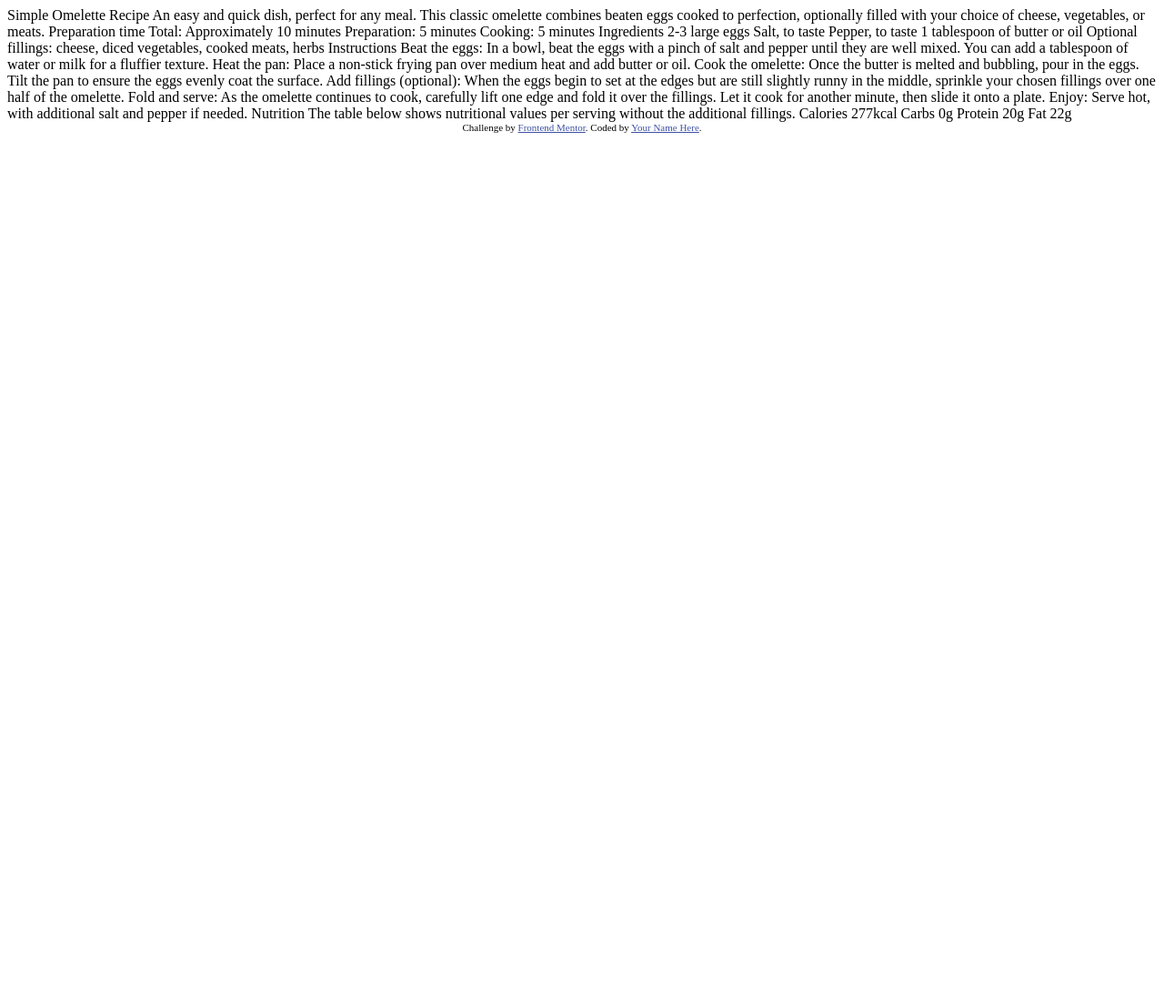
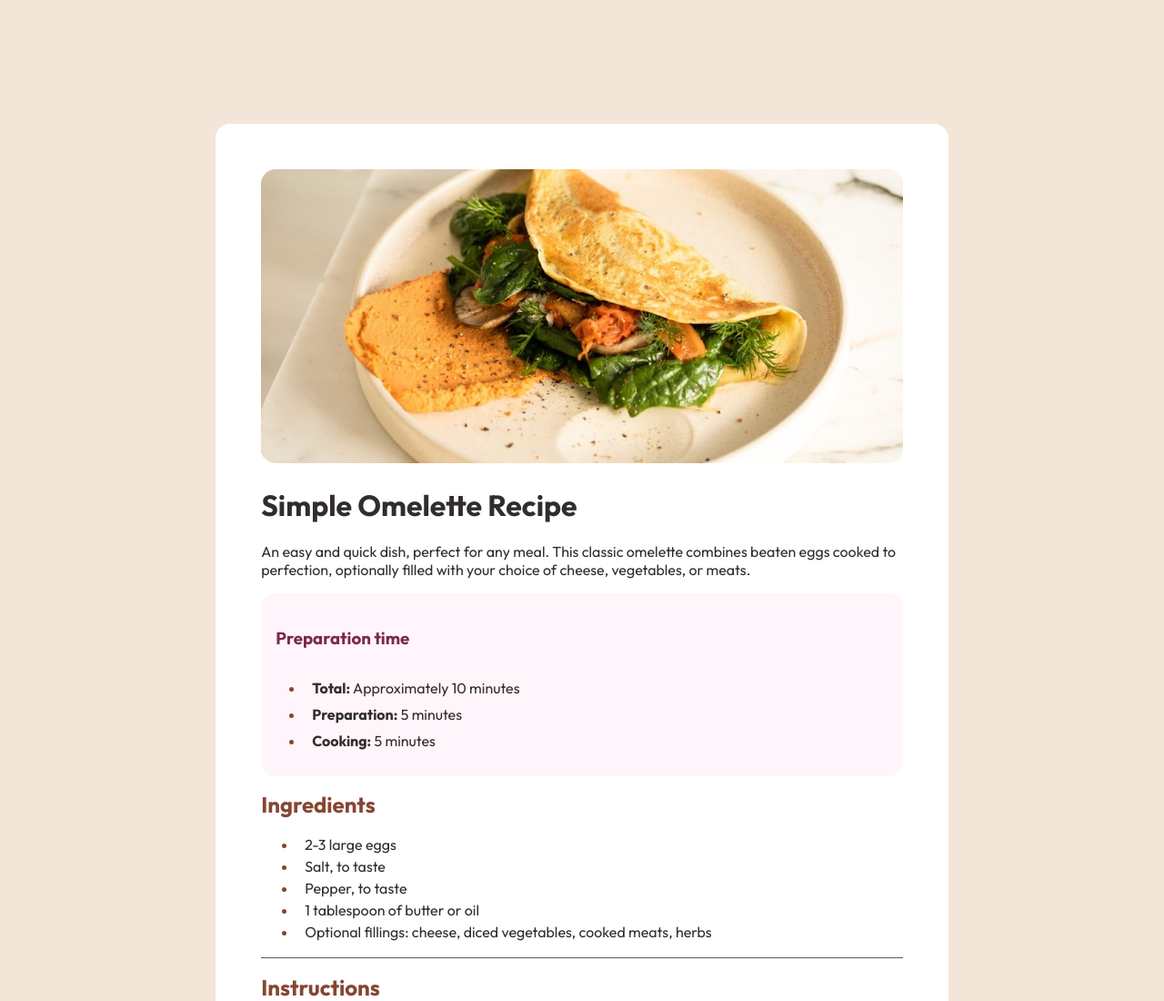
Before and after one commit to ardaacikgoz/recipe_page, a plain HTML site: page index.html in a window 1280 px wide. Shown: the top 1100 px of the page at 91% size. Before the commit the page ends 800 px from the top, so only its background shows below. Drawn offline with Linux system fonts and the light colour scheme.

Commit message:
Finished_State

```diff
--- a/index.html
+++ b/index.html
@@ -1,77 +1,160 @@
 <!DOCTYPE html>
 <html lang="en">
+
 <head>
   <meta charset="UTF-8">
-  <meta name="viewport" content="width=device-width, initial-scale=1.0"> <!-- displays site properly based on user's device -->
+  <meta name="viewport" content="width=device-width, initial-scale=1.0">
+  <!-- displays site properly based on user's device -->
 
   <link rel="icon" type="image/png" sizes="32x32" href="./assets/images/favicon-32x32.png">
 
   <title>Frontend Mentor | Recipe page</title>
 
-  <!-- Feel free to remove these styles or customise in your own stylesheet 👍 -->
-  <style>
-    .attribution { font-size: 11px; text-align: center; }
-    .attribution a { color: hsl(228, 45%, 44%); }
-  </style>
+  <link rel="preconnect" href="https://fonts.googleapis.com">
+  <link rel="preconnect" href="https://fonts.gstatic.com" crossorigin>
+  <link href="https://fonts.googleapis.com/css2?family=Young+Serif&display=swap" rel="stylesheet">
+
+
+  <link rel="preconnect" href="https://fonts.googleapis.com">
+  <link rel="preconnect" href="https://fonts.gstatic.com" crossorigin>
+  <link href="https://fonts.googleapis.com/css2?family=Outfit:wght@100..900&display=swap" rel="stylesheet">
+
+
+
+  <link rel="stylesheet" href="style.css">
+
+
+
 </head>
+
 <body>
 
-  Simple Omelette Recipe
+  <div class="container">
 
-  An easy and quick dish, perfect for any meal. This classic omelette combines beaten eggs cooked
-  to perfection, optionally filled with your choice of cheese, vegetables, or meats.
 
-  Preparation time
+    <img src="./assets/images/image-omelette.jpeg" alt="image">
 
-  Total: Approximately 10 minutes
-  Preparation: 5 minutes
-  Cooking: 5 minutes
 
-  Ingredients
 
-  2-3 large eggs
-  Salt, to taste
-  Pepper, to taste
-  1 tablespoon of butter or oil
-  Optional fillings: cheese, diced vegetables, cooked meats, herbs
 
-  Instructions
 
-  Beat the eggs: In a bowl, beat the eggs with a pinch of salt and pepper until they are well mixed.
-  You can add a tablespoon of water or milk for a fluffier texture.
+    <h1>Simple Omelette Recipe</h1>
 
-  Heat the pan: Place a non-stick frying pan over medium heat and add butter or oil.
+    <p class="description">An easy and quick dish, perfect for any meal. This classic omelette combines beaten eggs
+      cooked
+      to perfection, optionally filled with your choice of cheese, vegetables, or meats.</p>
 
-  Cook the omelette: Once the butter is melted and bubbling, pour in the eggs. Tilt the pan to ensure
-  the eggs evenly coat the surface.
+    <div class="preparation">
 
-  Add fillings (optional): When the eggs begin to set at the edges but are still slightly runny in the
-  middle, sprinkle your chosen fillings over one half of the omelette.
+      <h3>Preparation time</h3>
+      <ul>
 
-  Fold and serve: As the omelette continues to cook, carefully lift one edge and fold it over the
-  fillings. Let it cook for another minute, then slide it onto a plate.
+        <li><span class="listart">Total:</span> Approximately 10 minutes</li>
+        <li><span class="listart">Preparation:</span> 5 minutes</li>
+        <li><span class="listart">Cooking:</span> 5 minutes</li>
 
-  Enjoy: Serve hot, with additional salt and pepper if needed.
+      </ul>
 
-  Nutrition
+    </div>
 
-  The table below shows nutritional values per serving without the additional fillings.
+    <div class="Ingredients">
 
-  Calories
-  277kcal
+      <h2>Ingredients</h2>
 
-  Carbs
-  0g
+      <ul>
 
-  Protein
-  20g
+        <li> 2-3 large eggs</li>
+        <li> Salt, to taste</li>
+        <li> Pepper, to taste</li>
+        <li> 1 tablespoon of butter or oil</li>
+        <li> Optional fillings: cheese, diced vegetables, cooked meats, herbs</li>
 
-  Fat
-  22g
 
-  <div class="attribution">
-    Challenge by <a href="https://www.frontendmentor.io?ref=challenge" target="_blank">Frontend Mentor</a>.
-    Coded by <a href="#">Your Name Here</a>.
+      </ul>
+
+    </div>
+
+
+    <div class="Instructions">
+
+      <h2>Instructions</h2>
+
+
+      <ol>
+
+        <li><span class="listart">Beat the eggs:</span> In a bowl, beat the eggs with a pinch of salt and pepper until
+          they are well mixed. You can
+          add a tablespoon of water or milk for a fluffier texture.</li>
+        <li><span class="listart">Heat the pan:</span> Place a non-stick frying pan over medium heat and add butter or
+          oil.</li>
+        <li><span class="listart">Cook the omelette:</span>
+          Once the butter is melted and bubbling, pour in the eggs. Tilt the pan to ensure
+          the eggs evenly coat the surface.</li>
+        <li><span class="listart">Add fillings (optional):</span> When the eggs begin to set at the edges but are still
+          slightly runny in the
+          middle, sprinkle your chosen fillings over one half of the omelette.</li>
+        <li><span class="listart">Fold and serve:</span> As the omelette continues to cook, carefully lift one edge and
+          fold it over the
+          fillings. Let it cook for another minute, then slide it onto a plate.</li>
+        <li><span class="listart">Enjoy:</span> Serve hot, with additional salt and pepper if needed.</li>
+
+      </ol>
+
+    </div>
+
+    <div class="Nutrition">
+
+      <h2>Nutrition</h2>
+
+      <p>The table below shows nutritional values per serving without the additional fillings.</p>
+
+      <table>
+
+        <tr>
+
+          <td>Calories</td>
+
+          <td class="tablebold">277kcal</td>
+
+        </tr>
+
+        <tr>
+
+          <td>Carbs</td>
+
+          <td class="tablebold">0g</td>
+
+        </tr>
+
+        <tr>
+
+          <td>Protein</td>
+
+          <td class="tablebold">20g</td>
+
+        </tr>
+
+
+        <tr>
+
+
+          <td>Fat</td>
+
+          <td class="tablebold">22g</td>
+
+        </tr>
+
+
+      </table>
+
+
+
+    </div>
+
   </div>
+
+
+
 </body>
+
 </html>
--- /dev/null
+++ b/style.css
@@ -0,0 +1,189 @@
+body {
+
+    font-family: "Outfit",sans-serif;
+
+    font-weight: 400;
+
+    background-color: hsl(30, 54%, 90%);
+
+    display: grid;
+
+    place-items: center;
+
+    padding: 10%;
+
+    color: hsl(24, 5%, 18%)
+
+
+
+
+}
+
+
+
+.container {
+
+    background-color: hsl(0, 0%, 100%);
+
+    border-radius: 1rem;
+
+    padding: 5%;
+
+    max-width: 70%;
+
+    max-height: 100%;
+
+
+}
+
+img{
+
+    max-width:100%;
+
+    border-radius: 1rem;
+
+
+}
+
+
+
+.listart {
+
+    font-weight: bold;
+
+}
+
+
+ul li::marker {
+
+
+    color: hsl(14, 45%, 36%);
+
+}
+
+li{
+
+    padding-left: 0.5rem ;
+
+}
+
+
+
+
+ol li::marker {
+
+    font-weight: bold;
+
+    color: hsl(14, 45%, 36%);
+
+
+}
+
+
+
+.preparation {
+
+    border-radius: 1rem;
+
+    padding: 0.5rem;
+
+    background-color: hsl(330, 100%, 98%);
+
+    line-height: 1.8rem;
+
+}
+
+h2{
+
+    color: hsl(14, 45%, 36%);
+
+
+}
+
+
+.Ingredients{
+
+
+    line-height: 1.5rem;
+
+    border-bottom: solid hsl(30, 10%, 34%);
+
+    border-width: thin;
+
+
+
+
+}
+
+
+.Instructions{
+
+
+    line-height: 1.5rem;
+
+    border-bottom: solid hsl(30, 10%, 34%);
+
+    border-width: thin;
+
+}
+
+
+
+h3{
+
+    color: hsl(332, 51%, 32%);
+
+    padding:0.5rem;
+
+
+}
+
+
+
+table {
+
+    border-collapse: collapse;
+
+    width: 100%;
+
+}
+
+tr {
+
+
+    border-bottom: 0.1rem solid hsl(30, 18%, 87%);
+
+    border-width: thin;
+
+
+}
+
+
+td{
+
+    height: 2rem;
+
+    padding-left: 2rem;
+
+}
+
+
+p{
+
+    font-size: 16px;
+
+}
+
+.tablebold{
+
+font-weight: bold;
+
+color: hsl(14, 45%, 36%);
+
+
+
+
+
+
+
+}
```
